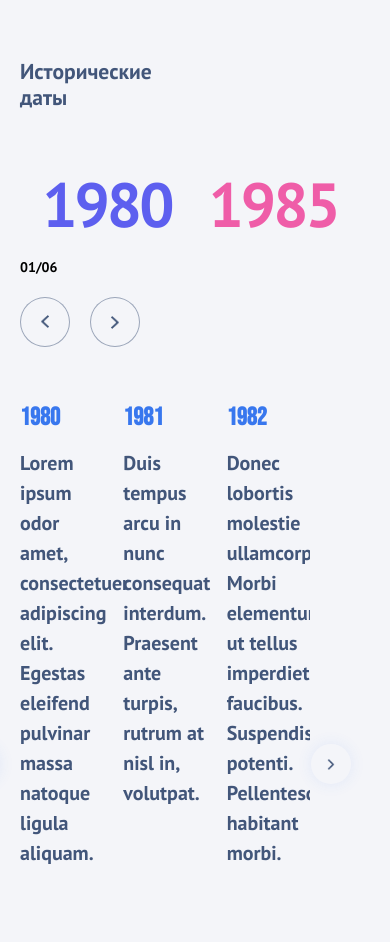
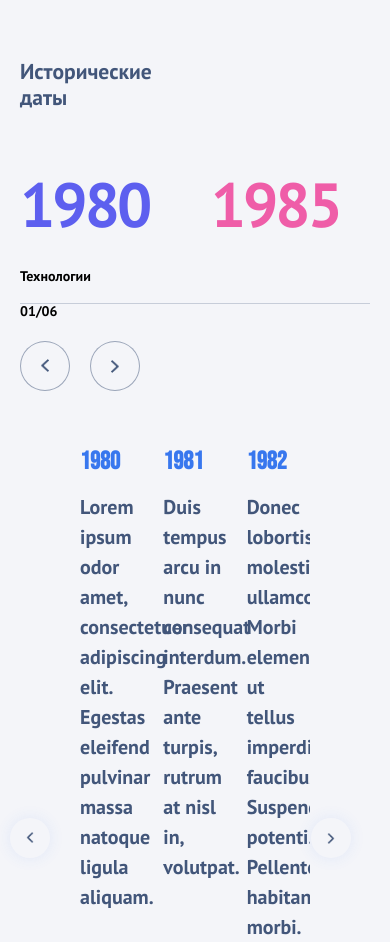
Before and after one commit to Avatarius/slider-dates, a React app: page / in a window 390 px wide. Before the commit the page ends 868 px from the top, so only its background shows below. Built offline with nearby package versions, Linux system fonts and the light colour scheme.

Commit message:
еще адаптив

```diff
--- a/src/components/eventsSlider/eventsSlider.module.scss
+++ b/src/components/eventsSlider/eventsSlider.module.scss
@@ -3,7 +3,8 @@
 .container {
   position: relative;
   margin-block-start: 56px;
-  padding-inline-end: 80px;
+  padding-inline: 80px;
+  // padding-inline-end: clamp(1.25rem, -12.143rem + 14.286vw, 5rem);
   min-block-size: 165px;
 }
 
@@ -22,7 +23,7 @@
 }
 
 .button_left {
-  inset-inline-end: calc(100% + 20px);
+  inset-inline-end: calc(100% - 50px);
 }
 
 .button_right {
--- a/src/components/slider/slider.module.scss
+++ b/src/components/slider/slider.module.scss
@@ -1,9 +1,10 @@
 .container {
   // margin-inline: 320px 160px;
-  margin-inline: clamp(0rem, calc(-71.429rem + 76.19vw), 20rem) clamp(0rem, calc(-35.714rem + 38.095vw), 10rem);
+  margin-inline: clamp(0rem, calc(-71.429rem + 76.19vw), 20rem)
+    clamp(0rem, calc(-35.714rem + 38.095vw), 10rem);
   // padding: 167px 0 0 80px;
-  padding: clamp(3.688rem, -20.42rem + 25.714vw, 10.438rem) 0 0 clamp(1.25rem, -12.143rem + 14.286vw, 5rem);
-  border-inline: 1px solid var(--main-border-color, rgba(66, 86, 122, 0.1));
+  // padding: clamp(3.688rem, -20.42rem + 25.714vw, 10.438rem) 0 0 clamp(1.25rem, -12.143rem + 14.286vw, 5rem);
+  border: 1px solid var(--main-border-color, rgba(66, 86, 122, 0.1));
   position: relative;
   display: flex;
   flex-direction: column;
@@ -12,8 +13,9 @@
   }
 }
 
-.container::before, .container::after {
-  content: '';
+.container::before,
+.container::after {
+  content: "";
   background-color: rgba(66, 86, 122, 0.1);
   position: absolute;
   @media screen and (max-width: 720px) {
@@ -26,7 +28,6 @@
   block-size: 1px;
   inset-inline-end: 0;
   inset-block-start: 480px;
-
 }
 
 .container::after {
@@ -36,6 +37,13 @@
   inset-block-start: 0;
 }
 
+.main {
+  // padding: 167px 0 0 80px;
+  padding: clamp(3.688rem, -20.42rem + 25.714vw, 10.438rem)
+    clamp(1.25rem, -12.143rem + 14.286vw, 5rem) 0
+    clamp(1.25rem, -12.143rem + 14.286vw, 5rem);
+  position: relative;
+}
 
 .title {
   color: #42567a;
@@ -49,7 +57,6 @@
   }
 }
 
-
 .controls {
   font-weight: 400;
   &__button-container {
@@ -58,3 +65,17 @@
     margin-block-start: 23px;
   }
 }
+
+.details {
+  margin-block-start: 34px;
+  &__title {
+    // font-size: 32px;
+    margin-block-end: 20px;
+  }
+  &__separator {
+    display: block;
+    inline-size: 100%;
+    // height: 1px;
+    border-block-end: 1px solid #c7cdd9;
+  }
+}
--- a/src/components/slider/slider.tsx
+++ b/src/components/slider/slider.tsx
@@ -21,7 +21,6 @@ function Slider() {
   const isFirstRender = useFirstRender();
   const deg = -360 / historicalData.length;
   const { width } = useScreenSize();
-
 
   useGSAP(
     () => {
@@ -126,15 +125,29 @@ function Slider() {
 
   return (
     <section className={styles.container}>
+      <div className={styles.main}>
         <h1 className={styles.title}>Исторические даты</h1>
-      {width > 720 ? <Circle
+        {width > 720 ? (
+          <Circle
             data={historicalData}
             currentSlide={currentSlide}
             setCurrentSlide={setCurrentSlide}
             size={circleWidth}
             animateButton={animButton}
             ref={circleRef}
-      /> : <AnimatedYear startYear={historicalData[currentSlide - 1].startYear} endYear={historicalData[currentSlide - 1].endYear}/>}
+          />
+        ) : (
+          <>
+            <AnimatedYear
+              startYear={historicalData[currentSlide - 1].startYear}
+              endYear={historicalData[currentSlide - 1].endYear}
+            />
+            <div className={styles.details}>
+              <h2 className={styles.details__title}>{historicalData[currentSlide - 1].title}</h2>
+              <span className={styles.details__separator} />
+            </div>
+          </>
+        )}
 
         <div className={styles.controls}>
           <p className={styles.controls__slide}>
@@ -155,6 +168,8 @@ function Slider() {
             />
           </div>
         </div>
+      </div>
+
       <EventsSlider
         events={historicalData[currentSlide - 1].events}
         ref={eventsSliderRef}
```
Lines whose indentation alone changed are shown as unchanged.
